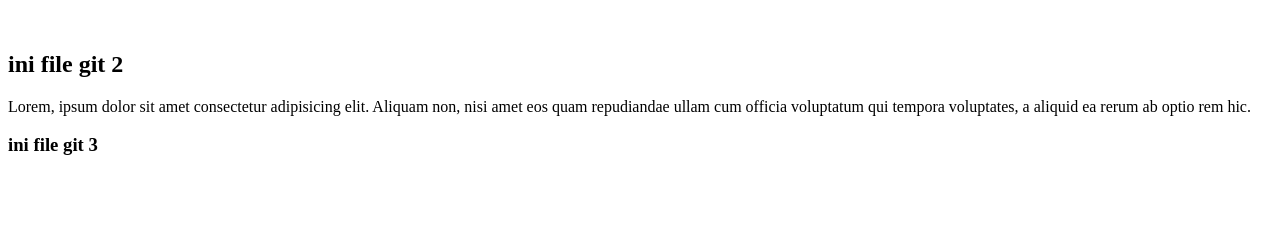
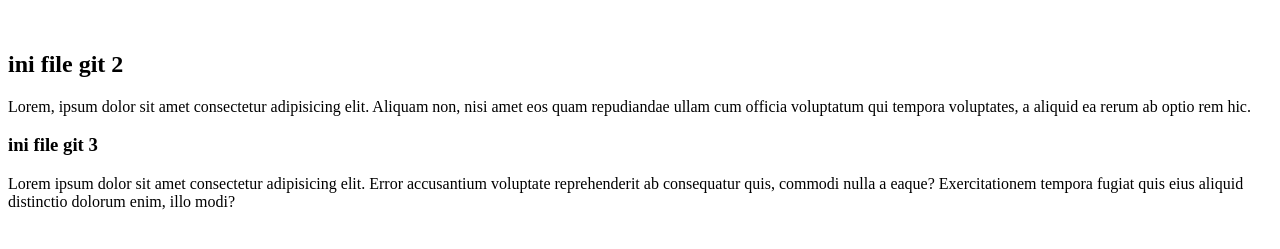
Before and after one commit to ddindawaii/latihan_git_jwdnb1_2025, a plain HTML site: page git.html in a window 1280 px wide. Shown: the part 119-368 px from the top of the page. Drawn offline with Linux system fonts and the light colour scheme.

Commit message:
menambahkan p pada git.html

```diff
--- a/git.html
+++ b/git.html
@@ -12,5 +12,6 @@
     <h2>ini file git 2</h2>
     <p>Lorem, ipsum dolor sit amet consectetur adipisicing elit. Aliquam non, nisi amet eos quam repudiandae ullam cum officia voluptatum qui tempora voluptates, a aliquid ea rerum ab optio rem hic.</p>
     <h3>ini file git 3</h3>
+    <p>Lorem ipsum dolor sit amet consectetur adipisicing elit. Error accusantium voluptate reprehenderit ab consequatur quis, commodi nulla a eaque? Exercitationem tempora fugiat quis eius aliquid distinctio dolorum enim, illo modi?</p>
 </body>
 </html>
```
